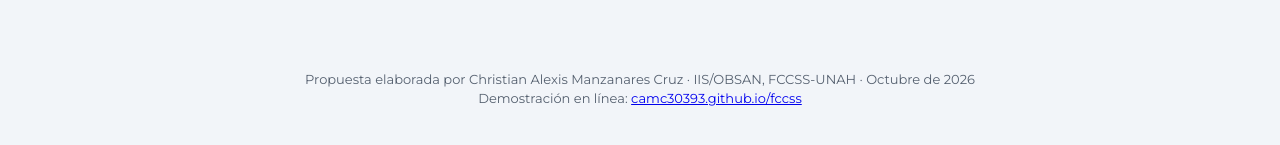
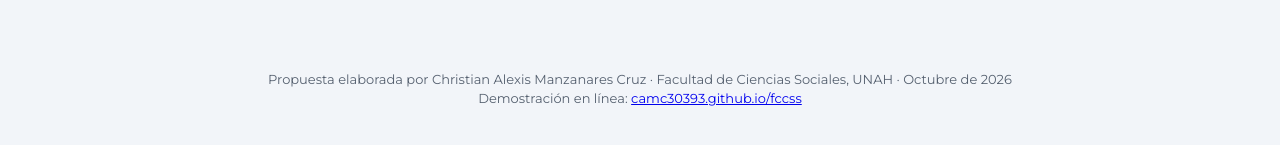
Before and after one commit to camc30393/fccss, a plain HTML site: page index.html in a window 1280 px wide. Shown: the part 1933-2078 px from the top of the page. Drawn offline with Linux system fonts and the light colour scheme.

Commit message:
Add files via upload

```diff
--- a/index.html
+++ b/index.html
@@ -61,5 +61,5 @@ footer{text-align:center;color:var(--gris);font-size:13px;padding:0 16px 40px}
 </article>
 <p class="note"><b>Para acompañar el recorrido.</b> La propuesta completa puede consultarse en <a href="documentos/Propuesta_Rediseno_Sitio_Web_FCCSS.pdf">PDF</a>. El mensaje de bienvenida de la Decana es un texto por validar con la Decanatura, y las fotografías provienen de la página de Facebook de la Facultad. Cada página se muestra dentro de la plantilla del portal UNAH (encabezado, banda de título, submenú y pie), que el gestor de contenidos añade por sí mismo; al portal solo se traslada el contenido interior.</p>
 </main>
-<footer>Propuesta elaborada por Christian Alexis Manzanares Cruz · IIS/OBSAN, FCCSS-UNAH · Octubre de 2026<br>Demostración en línea: <a href="https://camc30393.github.io/fccss/">camc30393.github.io/fccss</a></footer>
+<footer>Propuesta elaborada por Christian Alexis Manzanares Cruz · Facultad de Ciencias Sociales, UNAH · Octubre de 2026<br>Demostración en línea: <a href="https://camc30393.github.io/fccss/">camc30393.github.io/fccss</a></footer>
 </body></html>
```
Also changed, not shown: 1 other file.
